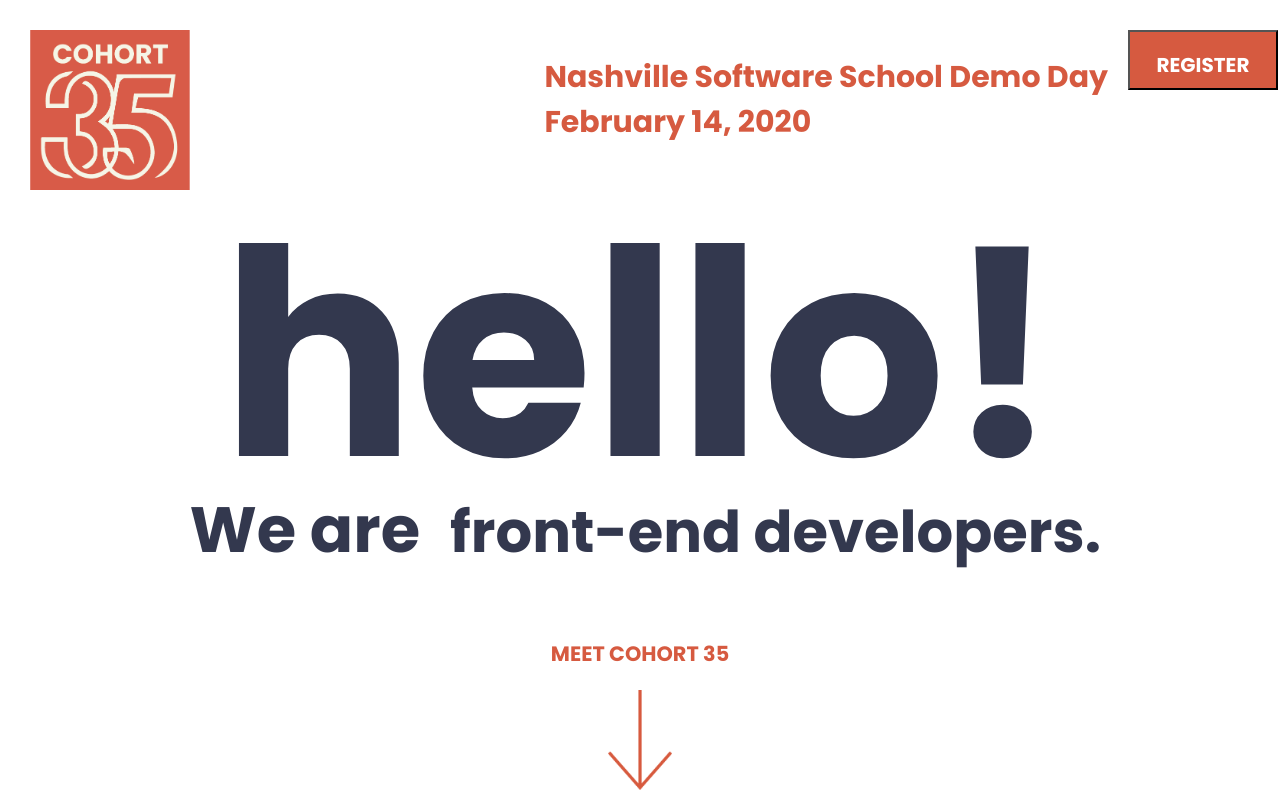
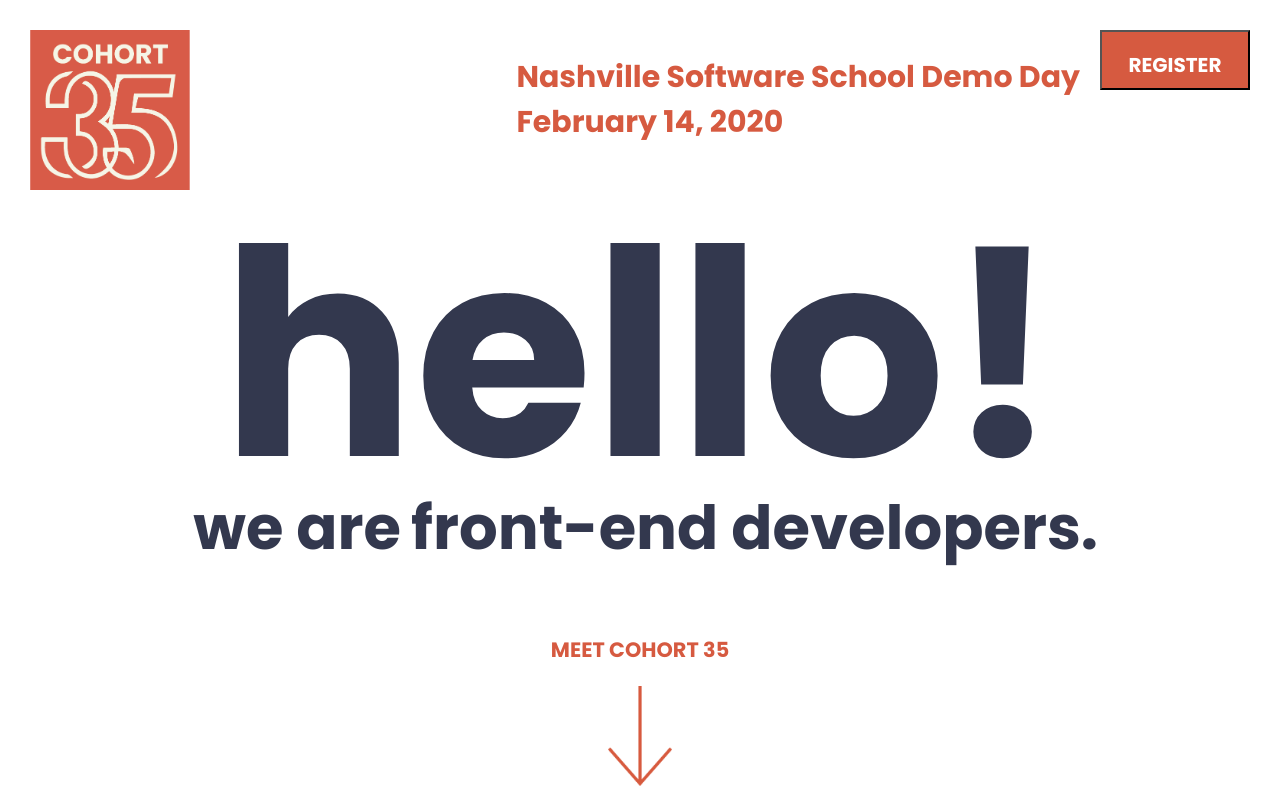
Before and after one commit to nss-day-cohort-35/website, a React (Create React App) app: page / in a window 1280 px wide. Shown: the top 800 px of the page. Built offline with nearby package versions, Linux system fonts and the light colour scheme.

Commit message:
hero text fixed

```diff
--- a/src/Components/PageContent/HeroCard.js
+++ b/src/Components/PageContent/HeroCard.js
@@ -13,9 +13,9 @@ class HeroCard extends Component {
 
                     <h1 className="heroHeaderText">hello!</h1>
                     <div className="typewriterTextGreeting">
-                    We are <Typewriter id="typewriterText"
+                    we are<Typewriter id="typewriterText"
                         options={{
-                            strings: [' front-end developers.', ' UX/UI designers.', ' c# and .net developers.', ' really talented people.'],
+                            strings: ['front-end developers.', 'UX/UI designers.', 'c# and .net developers.', 'really talented people.'],
                             autoStart: true,
                             loop: true,
                             delay: 'natural'
--- a/src/Components/PageContent/hero.css
+++ b/src/Components/PageContent/hero.css
@@ -14,7 +14,7 @@
     display: flex;
     flex-direction: row;
     font-family: 'Poppins', sans-serif;
-    font-size: 4em;
+    font-size: 3.8em;
     margin-left: 30px;
     justify-content: center;
     color: #33384e;
@@ -23,9 +23,9 @@
   span.Typewriter__wrapper {
     font-family: 'Poppins', sans-serif;
     color: #33384e;
-    font-size: 0.9em;
+    /* font-size: 0.9em; */
     /* margin-top: -10px !important; */
-    margin-left: 30px !important;
+    margin-left: 10px !important;
   }
 
   .heroHeaderText {
--- a/src/Components/PageContent/navbar.css
+++ b/src/Components/PageContent/navbar.css
@@ -21,6 +21,7 @@
     justify-content: flex-end;
     width: 85vw;
     padding-top: 30px;
+    padding-right: 30px;
   }
 
   .logo {
```
